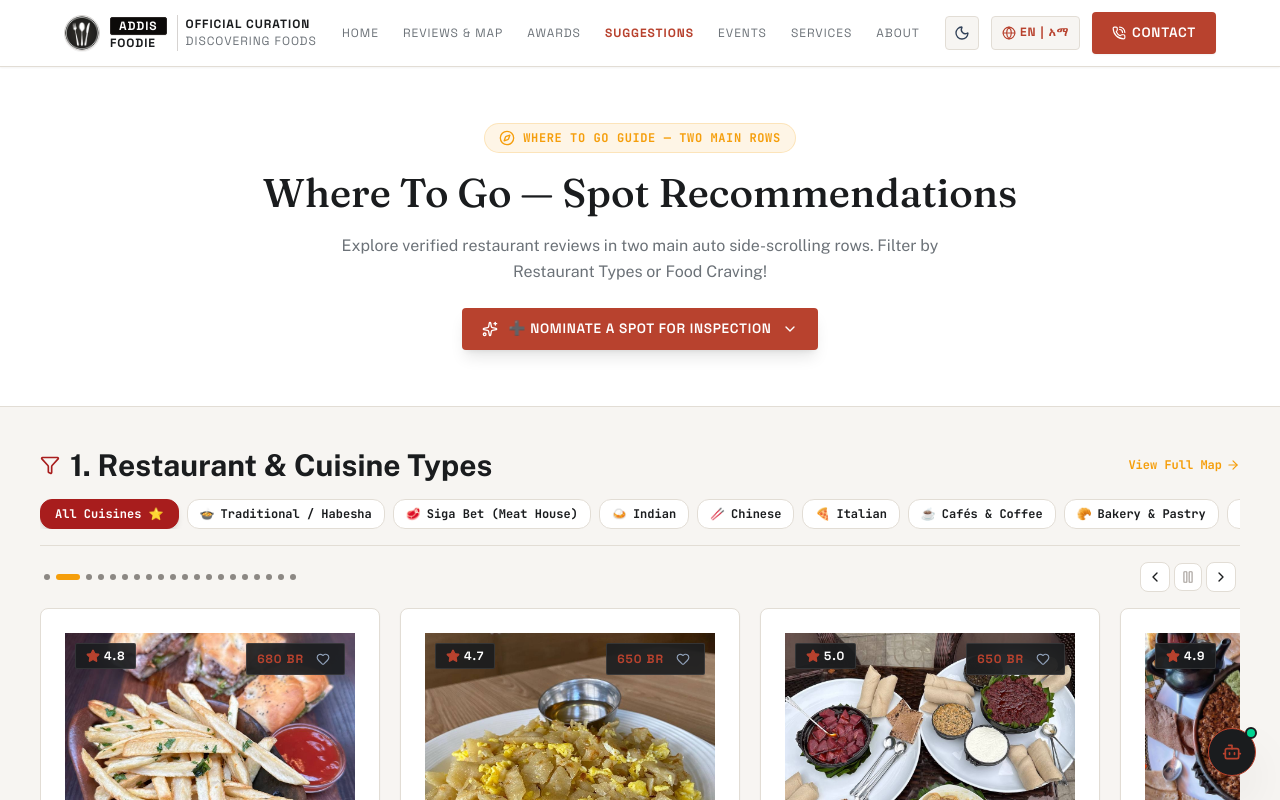
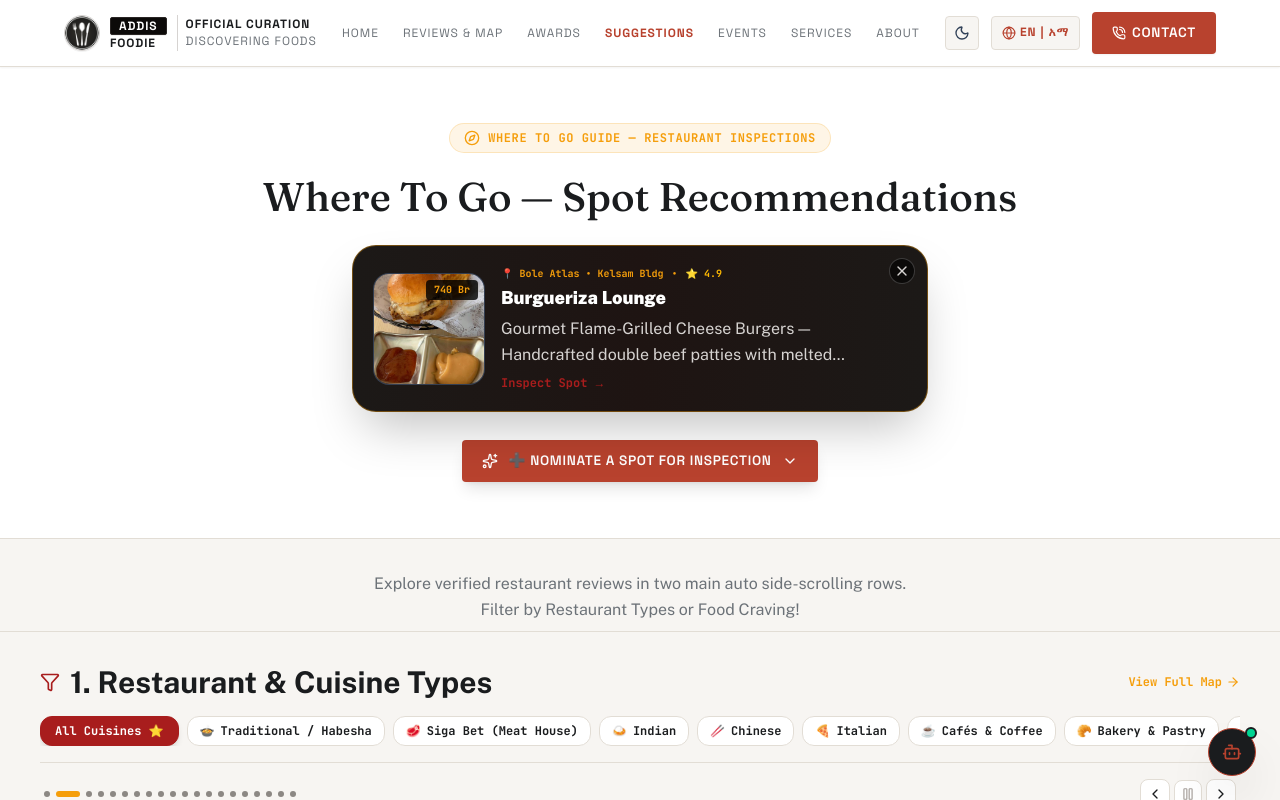
Before and after one commit to Moss-kk/Addis_Foodie, a Next.js app: page /suggestions in a window 1280 px wide. Shown: the top 800 px of the page. Built offline with nearby package versions, Linux system fonts and the light colour scheme.

Commit message:
Add dismissible Burgueriza Lounge hero featured spot card with dismiss X button, and reposition Suggestions subtext above review carousels

```diff
--- a/src/app/suggestions/page.tsx
+++ b/src/app/suggestions/page.tsx
@@ -13,7 +13,10 @@
   Compass,
   ArrowRight,
   Filter,
-  Utensils
+  Utensils,
+  X,
+  Star,
+  MapPin
 } from 'lucide-react';
 import Header from '../../components/Header';
 import Footer from '../../components/Footer';
@@ -31,6 +34,9 @@
   const [isFormOpen, setIsFormOpen] = useState(false);
   const [modalPost, setModalPost] = useState<FoodPost | null>(null);
 
+  // State to dismiss/remove the hero featured Burgueriza Lounge card
+  const [isHeroSpotDismissed, setIsHeroSpotDismissed] = useState(false);
+
   // Interactive Category Filter States for the Two Rows
   const [activeCuisineTab, setActiveCuisineTab] = useState<string>('all');
   const [activeFoodTab, setActiveFoodTab] = useState<string>('all');
@@ -47,6 +53,28 @@
   const [submitting, setSubmitting] = useState(false);
   const [submitted, setSubmitted] = useState(false);
   const [errorMessage, setErrorMessage] = useState<string | null>(null);
+
+  // Featured Burgueriza Lounge Spot Object for Modal Inspection
+  const burguerizaSpot: FoodPost = {
+    id: 'burgueriza-lounge-atlas',
+    restaurantName: 'Burgueriza Lounge',
+    location: 'Bole Atlas • Kelsam Bldg',
+    neighborhood: 'Bole',
+    latitude: 9.0010,
+    longitude: 38.7820,
+    image: '/telegram-imports/Queen Burger.jpg',
+    images: ['/telegram-imports/Queen Burger.jpg'],
+    caption: 'Gourmet Flame-Grilled Cheese Burgers — Handcrafted double beef patties with melted cheddar, jalapeño glaze, and seasoned waffle fries.',
+    price: 740,
+    priceFormatted: '740 Br',
+    sourcePlatform: 'instagram',
+    category: 'Fast Food & Burgers',
+    timestamp: '2026-08-01T12:00:00Z',
+    rating: '4.9',
+    reviewCount: 210,
+    isOpenNow: true,
+    menuItems: [{ name: 'Gourmet Flame-Grilled Double Burger', price: 740 }],
+  };
 
   const handleSubmit = async (e: React.FormEvent) => {
     e.preventDefault();
@@ -121,33 +149,79 @@
     >
       <Header />
 
-      {/* Hero Header */}
+      {/* Hero Section */}
       <section
         className="w-full py-10 sm:py-14 border-b transition-colors"
         style={{ backgroundColor: 'var(--bg-surface)', borderColor: 'var(--border-subtle)' }}
       >
-        <div className="site-container flex flex-col items-center text-center gap-4">
+        <div className="site-container flex flex-col items-center text-center gap-5">
 
           <div className="inline-flex items-center gap-2 px-3.5 py-1.5 rounded-full text-xs font-mono font-bold uppercase tracking-wider bg-[#F59E0B]/10 text-[#F59E0B] border border-[#F59E0B]/20">
             <Compass className="w-4 h-4 text-[#F59E0B]" />
-            <span>{lang === 'AM' ? 'ወደ የት እንሂድ? የመመገቢያ ጥቆማዎች' : 'Where To Go Guide — Two Main Rows'}</span>
+            <span>{lang === 'AM' ? 'ወደ የት እንሂድ? የመመገቢያ ጥቆማዎች' : 'Where To Go Guide — Restaurant Inspections'}</span>
           </div>
 
           <h1 className="font-syne font-black text-3xl sm:text-5xl text-[var(--text-primary)]">
             {lang === 'AM' ? 'ምርጥ የምግብ ቦታዎች ጥቆማ' : 'Where To Go — Spot Recommendations'}
           </h1>
 
-          <p className="text-xs sm:text-sm font-body text-[var(--text-secondary)] leading-relaxed max-w-2xl">
-            {lang === 'AM'
-              ? 'በአዲስ ፉዲዎች የተመረጡ የክትፎ፣ የበርገር፣ የካፌ እና የቪገን ቦታዎች ጥቆማዎች። ድብቅ ቦታ ካለዎት ደግሞ ለቀጣይ ግምገማ ይጠቁሙን!'
-              : 'Explore verified restaurant reviews in two main auto side-scrolling rows. Filter by Restaurant Types or Food Craving!'}
-          </p>
+          {/* DISMISSIBLE HERO FEATURED SPOT CARD (Burgueriza Lounge) */}
+          {!isHeroSpotDismissed && (
+            <div className="relative w-full max-w-xl p-5 rounded-3xl bg-gradient-to-r from-stone-900 via-[#1E1412] to-stone-900 border border-[#F59E0B]/40 shadow-2xl text-left flex flex-col sm:flex-row items-center gap-4 my-1 animate-fadeIn">
+              {/* Dismiss Button X */}
+              <button
+                type="button"
+                onClick={() => setIsHeroSpotDismissed(true)}
+                className="absolute top-3 right-3 p-1 rounded-full bg-black/60 text-stone-300 hover:text-white border border-white/20 transition cursor-pointer"
+                title="Dismiss Card"
+              >
+                <X className="w-4 h-4" />
+              </button>
+
+              <div className="relative w-24 h-24 sm:w-28 sm:h-28 rounded-2xl overflow-hidden bg-slate-800 shrink-0 border border-white/10">
+                <Image
+                  src={burguerizaSpot.image}
+                  alt="Burgueriza Lounge"
+                  fill
+                  className="object-cover"
+                />
+                <span className="absolute top-1.5 right-1.5 bg-black/80 text-[#F59E0B] font-mono text-[10px] font-bold px-2 py-0.5 rounded">
+                  740 Br
+                </span>
+              </div>
+
+              <div className="flex flex-col flex-1 min-w-0 pr-6">
+                <div className="flex items-center gap-2 text-[10px] font-mono font-bold text-[#F59E0B]">
+                  <span className="flex items-center gap-1">📍 Bole Atlas • Kelsam Bldg</span>
+                  <span>•</span>
+                  <span className="text-amber-400">⭐ 4.9</span>
+                </div>
+
+                <h3 className="font-syne font-black text-lg text-white mt-0.5">
+                  Burgueriza Lounge
+                </h3>
+
+                <p className="text-xs text-stone-300 font-body line-clamp-2 mt-1 leading-snug">
+                  Gourmet Flame-Grilled Cheese Burgers — Handcrafted double beef patties with melted cheddar, jalapeño glaze, and seasoned waffle fries.
+                </p>
+
+                <button
+                  type="button"
+                  onClick={() => setModalPost(burguerizaSpot)}
+                  className="mt-2 inline-flex items-center gap-1.5 text-xs font-mono font-bold text-[#A81D1D] hover:underline"
+                >
+                  <span>Inspect Spot</span>
+                  <span>→</span>
+                </button>
+              </div>
+            </div>
+          )}
 
           {/* COLLAPSIBLE NOMINATION FORM TOGGLE BUTTON */}
           <button
             type="button"
             onClick={() => setIsFormOpen(!isFormOpen)}
-            className="mt-2 button-primary px-6 py-3 rounded-2xl text-xs font-label uppercase tracking-wider text-white font-bold flex items-center gap-2.5 shadow-lg cursor-pointer hover:scale-102 transition-transform"
+            className="mt-1 button-primary px-6 py-3 rounded-2xl text-xs font-label uppercase tracking-wider text-white font-bold flex items-center gap-2.5 shadow-lg cursor-pointer hover:scale-102 transition-transform"
           >
             <Sparkles className="w-4 h-4 text-white" />
             <span>
@@ -311,8 +385,15 @@
         </section>
       )}
 
+      {/* REPOSITIONED HEADER DESCRIPTION ABOVE THE TWO ROWS */}
+      <div className="w-full pt-8 pb-2 bg-[var(--bg-app)] border-b border-[var(--border-subtle)] text-center">
+        <p className="text-xs sm:text-sm font-body text-[var(--text-secondary)] leading-relaxed max-w-xl mx-auto px-4">
+          Explore verified restaurant reviews in two main auto side-scrolling rows. Filter by Restaurant Types or Food Craving!
+        </p>
+      </div>
+
       {/* TWO MAIN ROWS CONTENT AREA */}
-      <main className="site-container py-10 flex flex-col gap-14 flex-1">
+      <main className="site-container py-8 flex flex-col gap-14 flex-1">
 
         {/* ROW 1: BY RESTAURANT & CUISINE TYPE */}
         <section className="flex flex-col gap-4">
```
